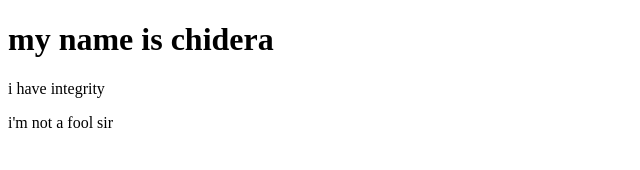
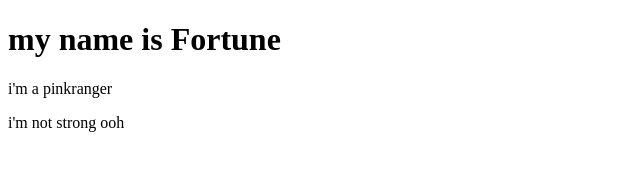
Before and after one commit to EMMANDIOMA/trying, a plain HTML site: page index.html in a window 1280 px wide. Shown: the full height of the page, 0-640 px from the left. Drawn offline with Linux system fonts and the light colour scheme.

Commit message:
pinkranger own

```diff
--- a/index.html
+++ b/index.html
@@ -6,8 +6,8 @@
     <title>Document</title>
   </head>
   <body>
-    <h1>my name is chidera</h1>
-    <p>i have integrity</p>
-    <p>i'm not a fool sir</p>
+    <h1>my name is Fortune</h1>
+    <p>i'm a pinkranger</p>
+    <p>i'm not strong ooh</p>
   </body>
 </html>
```
